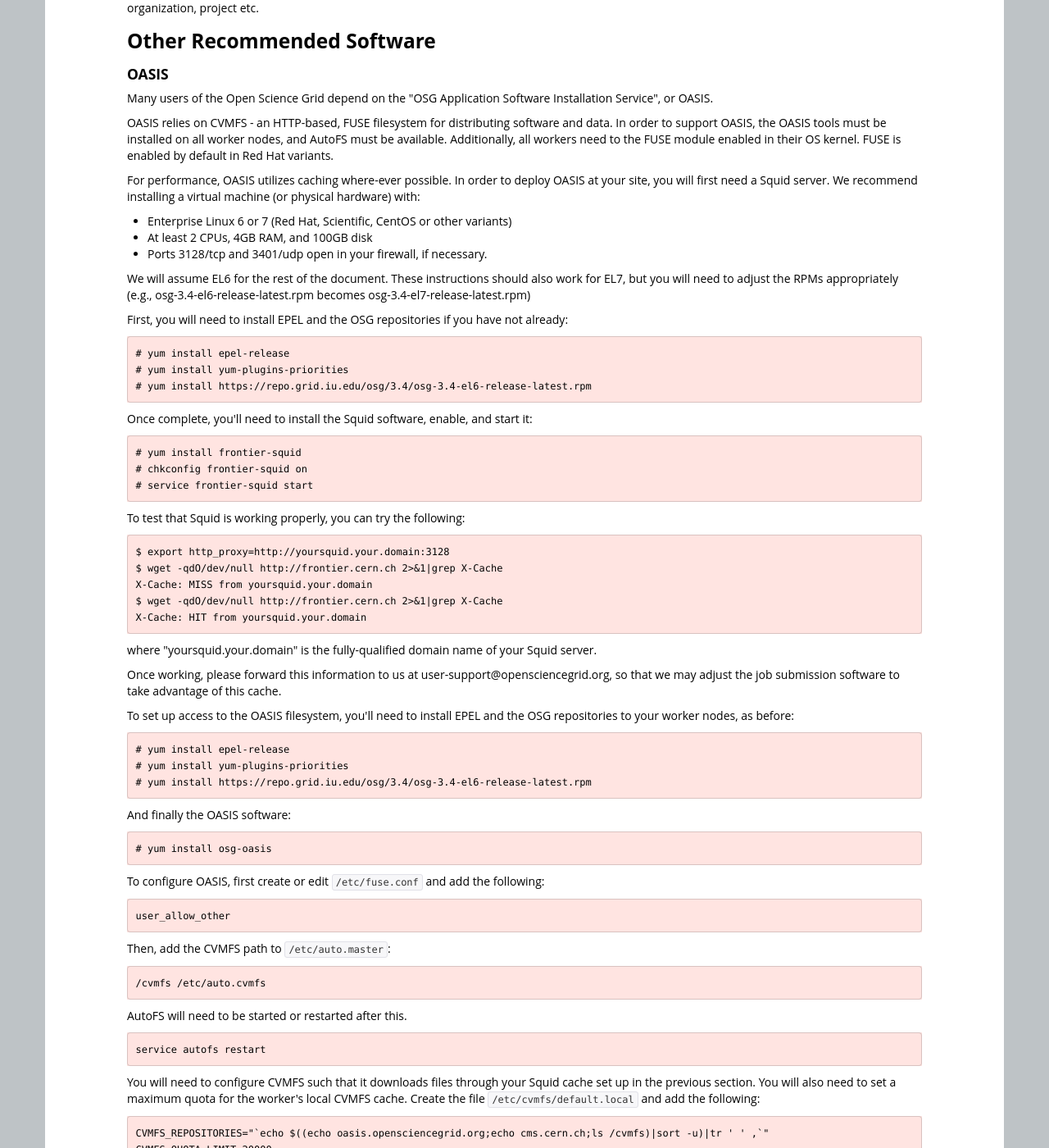
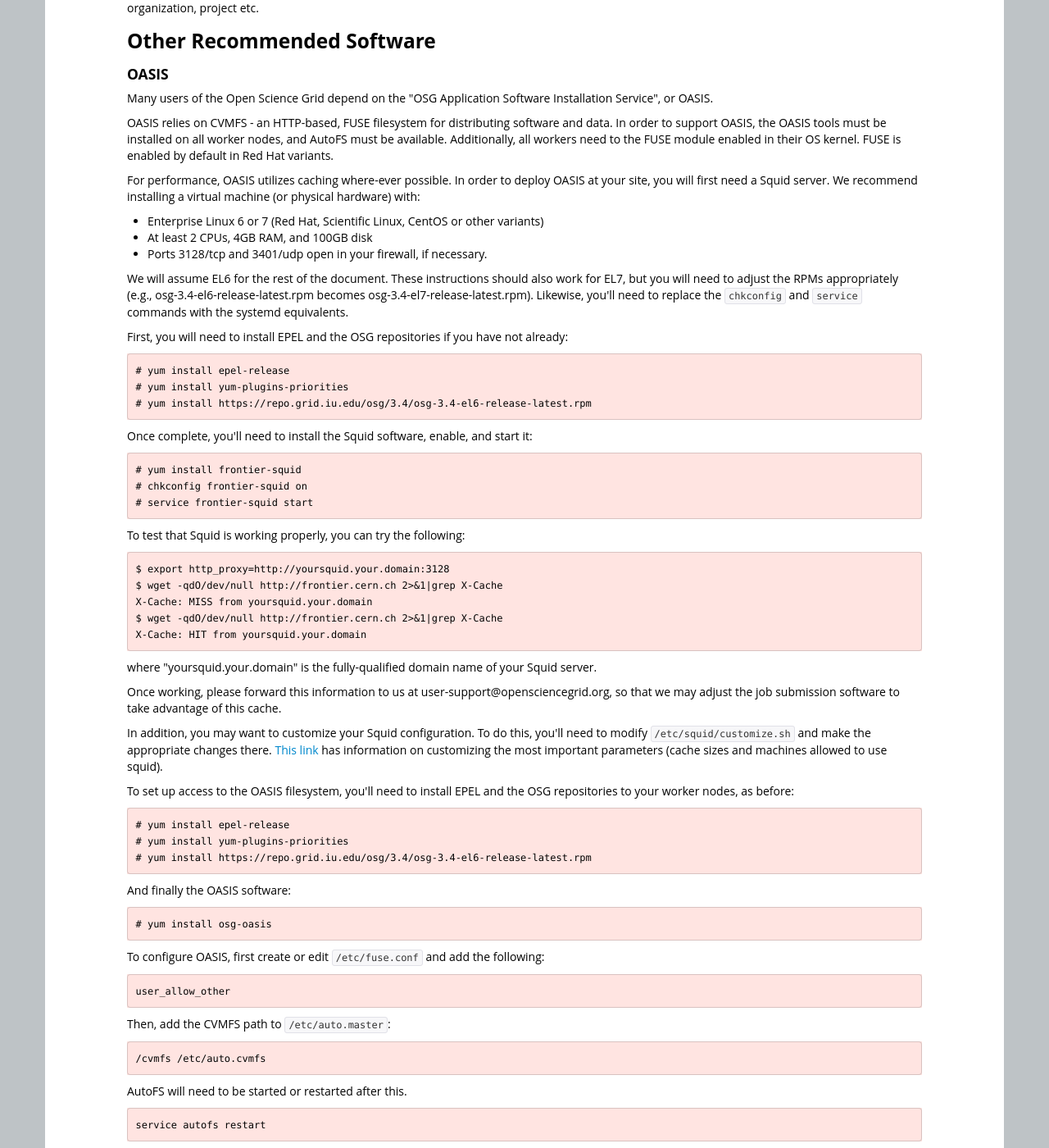
Before and after one commit to SWC-OSG-Workshop/OSG-HostedCE-RMACC17, a Jekyll site: the page built from handson2.md, in a window 1280 px wide and 1400 px high, scrolled down 1075 px. Shown: the whole window at 82% size. Built offline with Jekyll 4.4.1, drawn with Linux system fonts in a browser that asks for light colours; nearby versions of some CDN libraries; library files that are not in the unit come from our copies.

Commit message:
Add section on customizing squid

```diff
--- a/handson2.md
+++ b/handson2.md
@@ -85,13 +85,15 @@
 OASIS at your site, you will first need a Squid server. We recommend installing
 a virtual machine (or physical hardware) with:
 
-- Enterprise Linux 6 or 7 (Red Hat, Scientific, CentOS or other variants)
+- Enterprise Linux 6 or 7 (Red Hat, Scientific Linux, CentOS or other variants)
 - At least 2 CPUs, 4GB RAM, and 100GB disk
 - Ports 3128/tcp and 3401/udp open in your firewall, if necessary.
 
 We will assume EL6 for the rest of the document. These instructions should also
 work for EL7, but you will need to adjust the RPMs appropriately (e.g.,
-osg-3.4-el6-release-latest.rpm becomes osg-3.4-el7-release-latest.rpm)
+osg-3.4-el6-release-latest.rpm becomes osg-3.4-el7-release-latest.rpm).
+Likewise, you'll need to replace the `chkconfig` and `service` commands with the
+systemd equivalents.
 
 First, you will need to install EPEL and the OSG repositories if you have not
 already:
@@ -123,6 +125,12 @@
 Once working, please forward this information to us at
 user-support@opensciencegrid.org, so that we may adjust the job submission
 software to take advantage of this cache.
+
+In addition, you may want to customize your Squid configuration.  To do this,
+you'll need to modify `/etc/squid/customize.sh` and make the appropriate changes
+there. [This link](https://twiki.cern.ch/twiki/bin/view/Frontier/InstallSquid#Configuration)
+has information on customizing the most important parameters (cache sizes and
+machines allowed to use squid).
 
 To set up access to the OASIS filesystem, you'll need to install EPEL and the
 OSG repositories to your worker nodes, as before:
```
